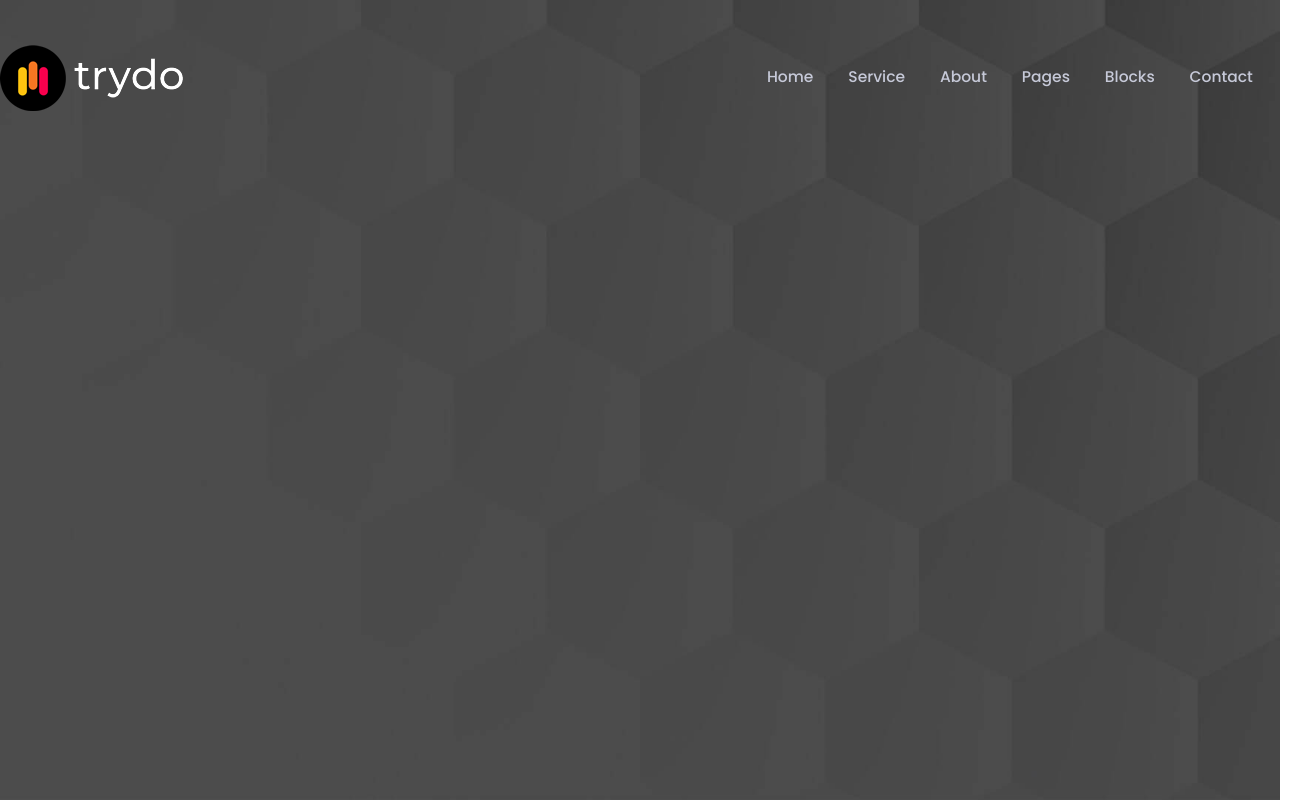
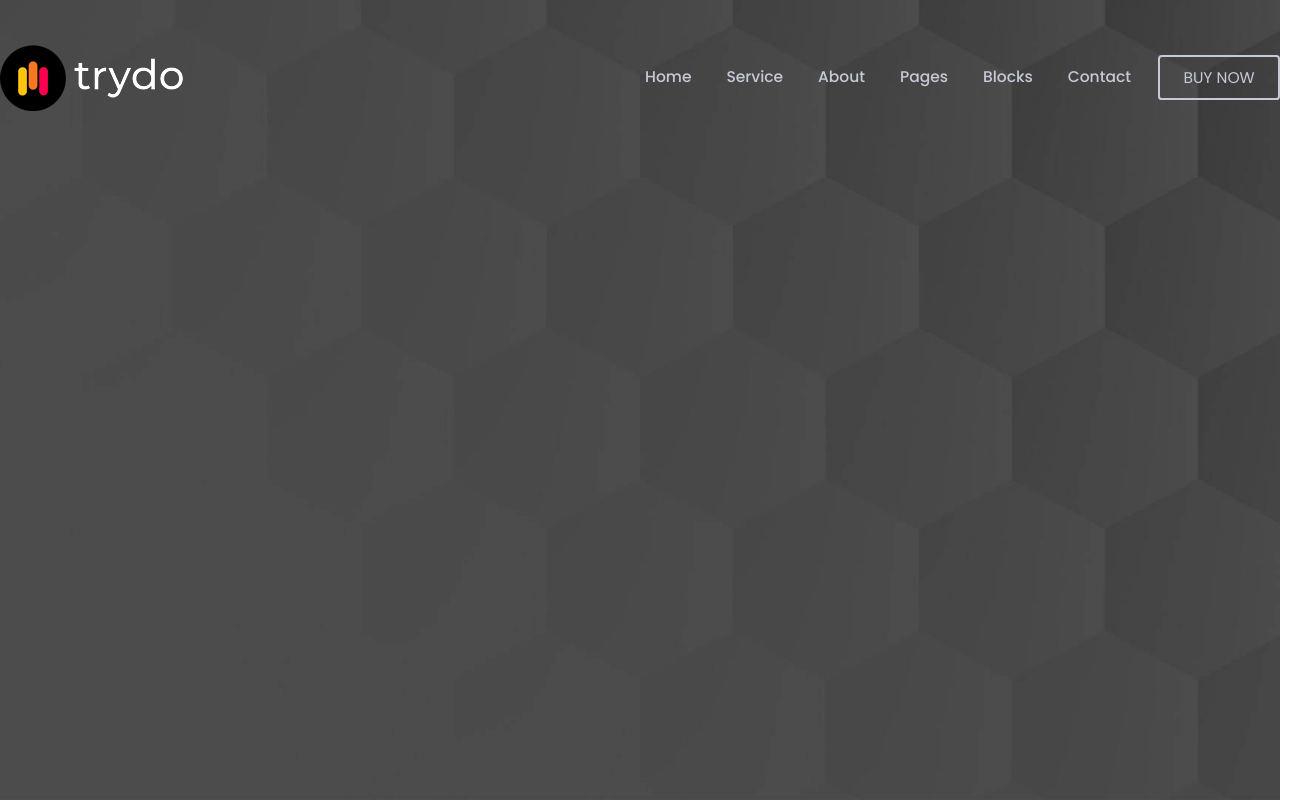
Before and after one commit to Hibanaga/vue-trydo-template, a Vue app: page / in a window 1280 px wide. Shown: the whole page, 1314 px wide, since content can reach past the window. Built offline with nearby package versions, Linux system fonts and the light colour scheme.

Commit message:
Minor fixes configuration and implement layout button

```diff
--- a/package.json
+++ b/package.json
@@ -27,6 +27,7 @@
     "@vue/test-utils": "^2.4.1",
     "@vue/tsconfig": "^0.4.0",
     "eslint": "^8.45.0",
+    "eslint-plugin-simple-import-sort": "^10.0.0",
     "eslint-plugin-vue": "^9.15.1",
     "jsdom": "^22.1.0",
     "npm-run-all": "^4.1.5",
--- /dev/null
+++ b/src/assets/navigation.ts
@@ -0,0 +1,56 @@
+import Routes from '@/utils/routes';
+
+export default [
+    {
+        key: 'home',
+        label: 'Home',
+        href: Routes.Home,
+        elements: [
+            { key: 'lorem', label: 'Lorem', href: Routes.Home },
+            { key: 'lorem-ipsum', label: 'Lorem Ipsum', href: Routes.Home },
+            { key: 'ipsum', label: 'Ipsum', href: Routes.Home },
+        ]
+    },
+    {
+        key: 'service',
+        label: 'Service',
+        href: Routes.Service,
+        elements: [
+            { key: 'service', label: 'Service', href: Routes.Service },
+            { key: 'service-details', label: 'Service Details', href: Routes.Service },
+        ]
+    },
+    {
+        key: 'about',
+        label: 'About',
+        href: Routes.About,
+    },
+    {
+        key: 'pages',
+        label: 'Pages',
+        href: Routes.Pages,
+        elements: [
+            { key: 'blog-list', label: 'Blog List', href: Routes.Pages },
+            { key: 'blog-details', label: 'Blog Details', href: Routes.Pages },
+            { key: 'service', label: 'Service', href: Routes.Pages },
+            { key: 'service-details', label: 'Service Details', href: Routes.Pages },
+            { key: 'portfolio', label: 'Portfolio', href: Routes.Pages },
+            { key: 'portfolio-details', label: 'Portfolio Details', href: Routes.Pages },
+        ]
+    },
+    {
+        key: 'blocks',
+        label: 'Blocks',
+        href: Routes.Blocks,
+        elements: [
+            { key: 'portfolio', label: 'Portfolio', href: Routes.Blocks },
+            { key: 'team', label: 'Team', href: Routes.Blocks },
+            { key: 'service', label: 'Service', href: Routes.Blocks }
+        ]
+    },
+    {
+        key: 'contact',
+        label: 'Contact',
+        href: Routes.Contact,
+    }
+]
--- /dev/null
+++ b/src/components/layouts/button/index.vue
@@ -0,0 +1,131 @@
+<script lang="ts">
+import type { PropType } from 'vue';
+import { defineComponent } from 'vue';
+import { ButtonSizes, ButtonStyles, ButtonVariants } from '@/utils/ButtonProps';
+
+export default defineComponent({
+  name: 'LayoutButton',
+  props: {
+    variant: {
+      type: String as PropType<ButtonVariants>,
+      required: false,
+      default: ButtonVariants.Contained,
+    },
+    size: {
+      type: String as PropType<ButtonSizes>,
+      required: false,
+      default: ButtonSizes.Medium
+    },
+    style: {
+      type: String as PropType<ButtonStyles>,
+      required: false,
+      default: ButtonStyles.Primary,
+    },
+    label: {
+      type: String,
+      required: true,
+    },
+    onClick: {
+      type: Function as PropType<(e: HTMLButtonElement) => void>,
+      default: () => null,
+    }
+  }
+});
+</script>
+
+<template>
+  <div :class="['layout-button', `${variant}-variant`, `${style}-style`, `${size}-size`]">
+    <button class="button">
+      <span class="button-content">{{ label }}</span>
+    </button>
+  </div>
+</template>
+
+<style lang="scss">
+.layout-button {
+  transition: 150ms ease-in;
+
+  .button {
+    outline: none;
+    border: none;
+    background-color: transparent;
+    cursor: pointer;
+    transition: 150ms ease-in;
+
+    .button-content {
+      color: #FFF;
+      padding-top: .1em;
+      transition: 150ms ease-in;
+    }
+  }
+
+  &.contained-variant {
+    border: .15em solid #fff;
+    border-radius: .25em;
+
+    &:hover {
+      transform: translateY(-.25em);
+    }
+
+    &.primary-style {
+      border-color: #c6c9d8;
+
+      .button {
+        .button-content {
+          color: #c6c9d8;
+        }
+      }
+
+      &:hover {
+        border-color: #f9004d;
+
+        .button {
+          background-color: #f9004d;
+
+          .button-content {
+            color: #FFF;
+          }
+        }
+      }
+    }
+
+    &.secondary-style {
+      .button {
+        .button-content {
+
+        }
+      }
+    }
+  }
+
+  &.small-size {
+    .button {
+      padding: .25em 1em;
+
+      .button-content {
+        font-size: .85em;
+      }
+    }
+  }
+
+  &.medium-size {
+    .button {
+      padding: .5em 1.5em;
+
+      .button-content {
+        font-size: 1em;
+      }
+    }
+  }
+
+  &.large-size {
+    .button {
+      padding: 1em 2em;
+
+      .button-content {
+        font-size: 1.15em;
+      }
+    }
+  }
+}
+</style>
--- a/src/components/modules/TopBar/index.vue
+++ b/src/components/modules/TopBar/index.vue
@@ -1,72 +1,26 @@
 <script lang="ts">
-import Routes from '@/utils/routes';
 import { defineComponent } from 'vue';
 import { useRoute } from 'vue-router';
 
+import LayoutButton from '@/components/layouts/button/index.vue';
+import navigation from '@/assets/navigation';
+import { ButtonSizes, ButtonStyles } from '@/utils/ButtonProps';
+import Routes from '@/utils/routes';
+
 export default defineComponent({
   name: 'TopBar',
+  components: {
+    LayoutButton,
+  },
   setup() {
     const route = useRoute();
-
-      const nav = [
-        {
-          key: 'home',
-          label: "Home",
-          href: Routes.Home,
-          elements: [
-            { key: 'lorem', label: "Lorem", href: Routes.Home },
-            { key: 'lorem-ipsum', label: "Lorem Ipsum", href: Routes.Home },
-            { key: 'ipsum', label: "Ipsum", href: Routes.Home },
-          ]
-        },
-        {
-          key: "service",
-          label: "Service",
-          href: Routes.Service,
-          elements: [
-            { key: 'service', label: "Service", href: Routes.Service },
-            { key: 'service-details', label: "Service Details", href: Routes.Service },
-          ]
-        },
-        {
-          key: 'about',
-          label: "About",
-          href: Routes.About,
-        },
-        {
-          key: "pages",
-          label: "Pages",
-          href: Routes.Pages,
-          elements: [
-            { key: "blog-list", label: "Blog List", href: Routes.Pages },
-            { key: "blog-details", label: "Blog Details", href: Routes.Pages },
-            { key: "service", label: "Service", href: Routes.Pages },
-            { key: "service-details", label: "Service Details", href: Routes.Pages },
-            { key: "portfolio", label: "Portfolio", href: Routes.Pages },
-            { key: "portfolio-details", label: "Portfolio Details", href: Routes.Pages },
-          ]
-        },
-        {
-          key: "blocks",
-          label: "Blocks",
-          href: Routes.Blocks,
-          elements: [
-            { key: "portfolio", label: "Portfolio", href: Routes.Blocks },
-            { key: "team", label: "Team", href: Routes.Blocks },
-            { key: "service", label: "Service", href: Routes.Blocks }
-          ]
-        },
-        {
-          key: "contact",
-          label: "Contact",
-          href: Routes.Contact,
-        }
-      ]
 
     return {
       Routes,
       route,
-        nav,
+      nav: navigation,
+      ButtonSizes,
+      ButtonStyles,
     }
   }
 });
@@ -84,18 +38,20 @@ export default defineComponent({
         <ul class="nav-list">
           <li v-bind:key="element.key" v-for="(element) in nav" class="list-element">
             <router-link :to="element.href" class="data-link">
-                <span class="data-value">{{element.label}}</span>
+              <span class="data-value">{{ element.label }}</span>
             </router-link>
 
             <ul class="list-sub-menu" v-if="element.elements">
               <li v-bind:key="subElement.key" v-for="(subElement) in element.elements" class="list-sub-element">
                 <router-link :to="subElement.href" class="data-sub-link">
-                    <span class="data-value">{{subElement.label}}</span>
+                  <span class="data-value">{{ subElement.label }}</span>
                 </router-link>
               </li>
             </ul>
           </li>
         </ul>
+
+        <LayoutButton label="BUY NOW" />
       </div>
     </div>
   </nav>
@@ -122,6 +78,8 @@ export default defineComponent({
 
     .column-nav {
       height: 100%;
+      display: flex;
+      align-items: center;
 
       .nav-list {
         height: 100%;
@@ -137,7 +95,7 @@ export default defineComponent({
             position: absolute;
             left: 0;
             top: 100%;
-            min-width: 14em;
+            width: 10em;
             background-color: #FFF;
             padding: .75em;
             border-radius: .25em;
@@ -158,7 +116,7 @@ export default defineComponent({
                 border-radius: .25em;
 
                 &:hover {
-                  background-color: rgba(249,0,77,.07);
+                  background-color: rgba(249, 0, 77, .07);
 
                   .data-value {
                     color: #f9004d;
--- /dev/null
+++ b/src/utils/ButtonProps.ts
@@ -0,0 +1,15 @@
+export enum ButtonStyles {
+    Primary = 'primary',
+    Secondary = 'secondary'
+}
+
+export enum ButtonSizes {
+    Small = 'small',
+    Medium = 'medium',
+    Large = 'large'
+}
+
+export enum ButtonVariants {
+    Primary = 'primary',
+    Contained = 'contained'
+}
```
Also changed, not shown: src/components/layouts/LayoutHeader.vue (deleted, +0 -7 lines), .eslintrc.cjs, .prettierrc.json, src/components/layouts/header/index.vue (indentation only), 1 other file (tests, documents, lock files or other folders). Lines whose indentation alone changed are shown as unchanged.
